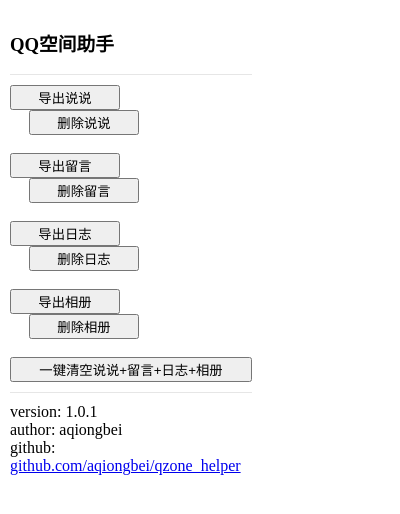
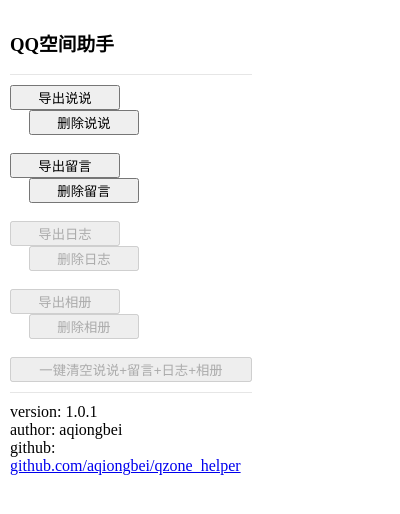
Before and after one commit to aqiongbei/qzone_helper, a browser extension: page chrome_extension/popup.html in a window 400 px wide. Drawn offline with Linux system fonts and the light colour scheme.

Commit message:
change scripts dir

```diff
--- a/chrome_extension/popup.html
+++ b/chrome_extension/popup.html
@@ -43,15 +43,15 @@
         <button data-type="delete_comment">删除留言</button>
         <br>
         <br>
-        <button data-type="export_blog" title="导出.json格式的日志,包含评论">导出日志</button>
-        <button data-type="delete_blog">删除日志</button>
+        <button data-type="export_blog" disabled="true" title="导出.json格式的日志,包含评论">导出日志</button>
+        <button data-type="delete_blog" disabled="true">删除日志</button>
         <br>
         <br>
-        <button data-type="export_photo" title="导出图片链接的.json格式的文件,不包含评论.可借助一些下载器下载链对应的图片">导出相册</button>
-        <button data-type="delete_photo">删除相册</button>
+        <button data-type="export_photo" disabled="true" title="导出图片链接的.json格式的文件,不包含评论.可借助一些下载器下载链对应的图片">导出相册</button>
+        <button data-type="delete_photo" disabled="true">删除相册</button>
         <br>
         <br>
-        <button data-type="delete_all">一键清空说说+留言+日志+相册</button>
+        <button data-type="delete_all" disabled="true">一键清空说说+留言+日志+相册</button>
     </main>
     <footer>
         version: 1.0.1
```
Also changed, not shown: README.md, chrome_extension/getPageValue.js (deleted), chrome_extension/icon.png (deleted), chrome_extension/manifest.json, scripts/delete_liuyan.js (renamed from delete_liuyan.js), scripts/delete_shuoshuo.js (renamed from delete_shuoshuo.js), scripts/qzone.js (renamed from qzone.js), scripts/qzone_post_shuoshuo.js (renamed from qzone_post_shuoshuo.js), 1 other file.
